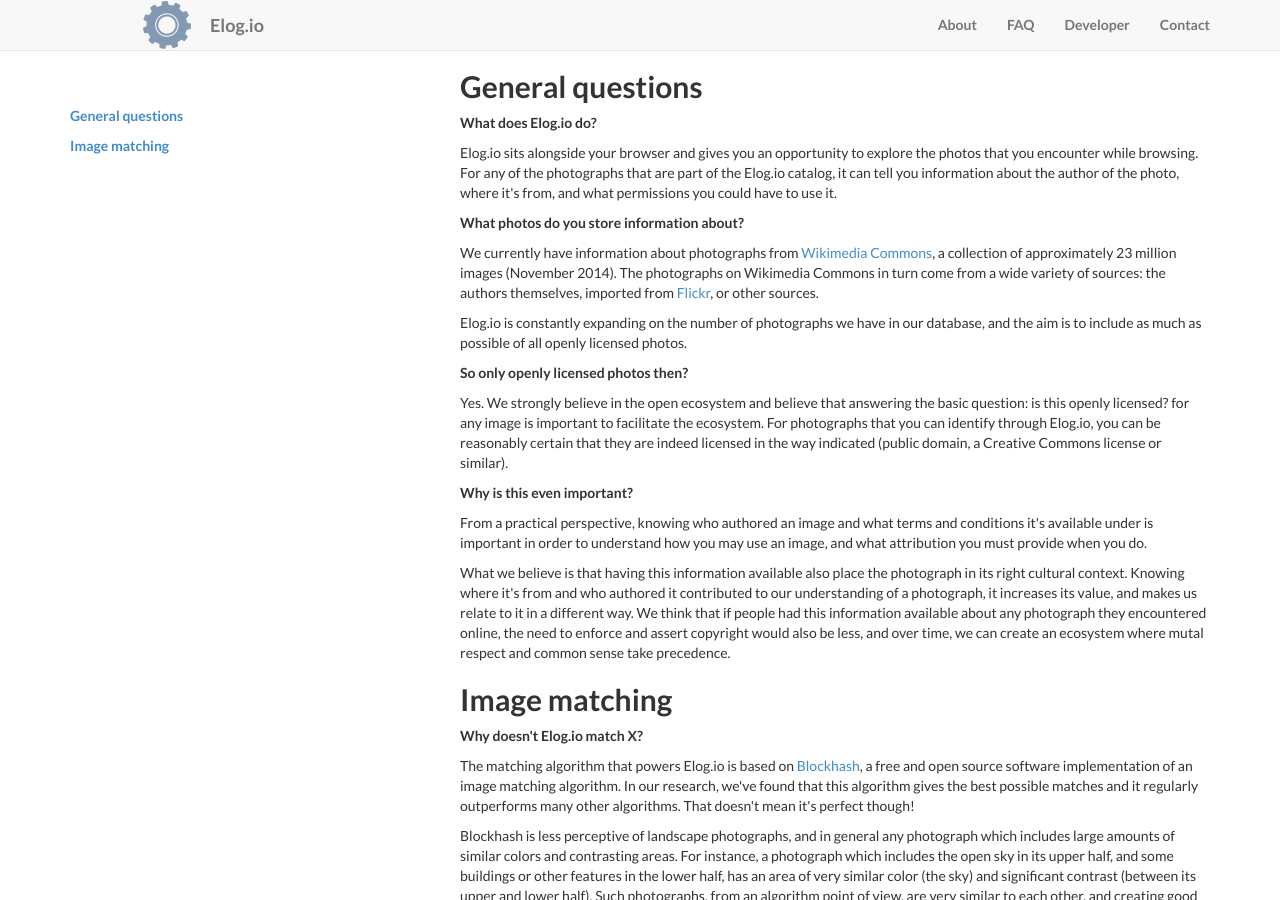
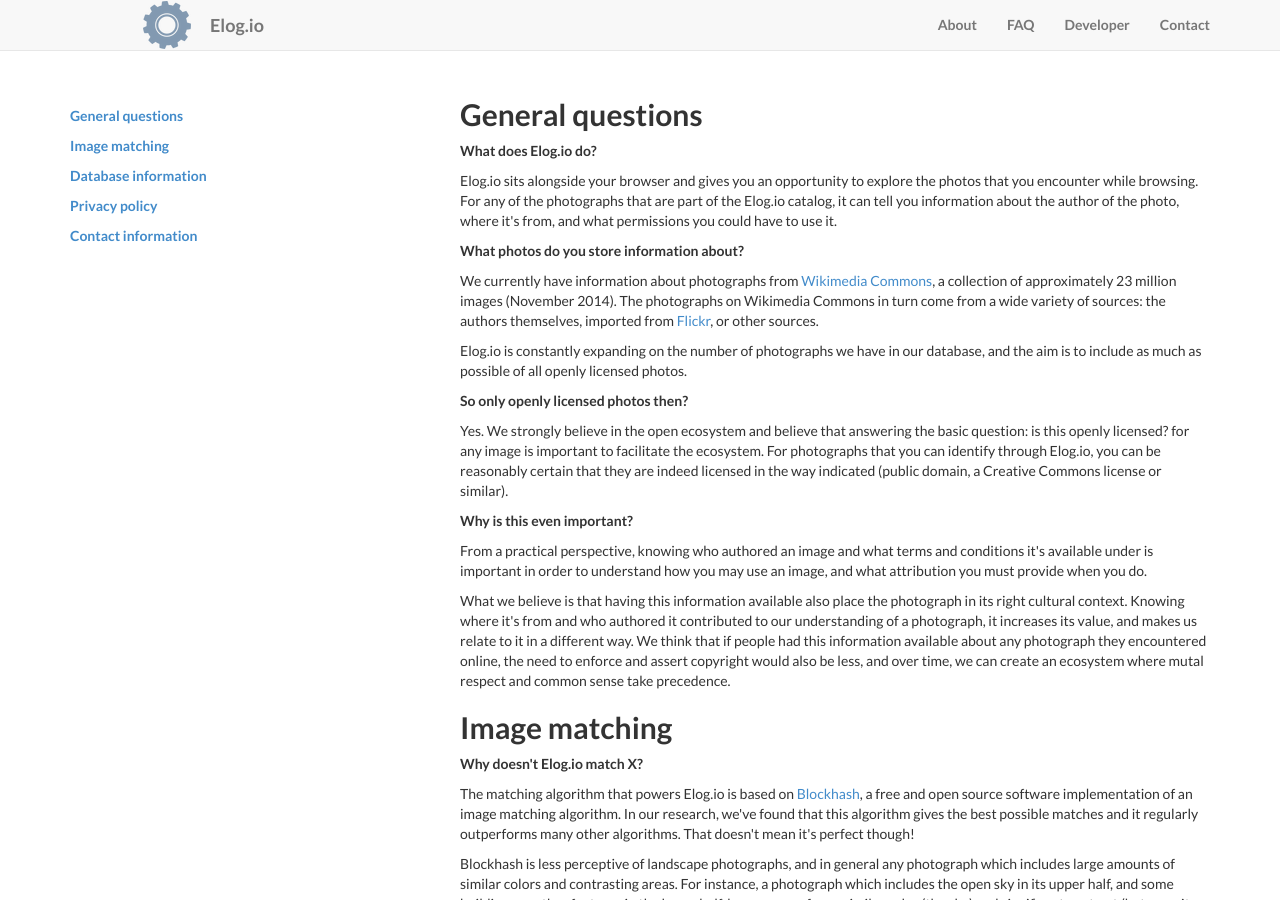
Before and after one commit to commonsmachinery/elogio, a Jekyll site: the page built from faq.html, in a window 1280 px wide and 900 px high. Built offline with Jekyll 4.4.1, drawn with Linux system fonts in a browser that asks for light colours; nearby versions of some CDN libraries; library files that are not in the unit come from our copies.

Commit message:
Updated faq template

```diff
--- a/_layouts/faq.html
+++ b/_layouts/faq.html
@@ -9,10 +9,13 @@
             <div class="col-md-2" style="padding-top: 4em">
                 <p><a href="#general">General questions</a></p>
                 <p><a href="#matching">Image matching</a></p>
+                <p><a href="#database">Database information</a></p>
+                <p><a href="#privacy">Privacy policy</a></p>
+                <p><a href="#contact">Contact information</a></p>
             </div>
             <div class="col-md-2">
             </div>
-            <div class="col-md-8">
+            <div class="col-md-8" style="padding-top: 2em">
                 {{ page.content }}
             </div>
           </div>
--- a/faq.html
+++ b/faq.html
@@ -5,7 +5,7 @@
 ---
 
 <div class="faq">
-<h2>General questions</h2>
+<a name="general"></a><h2>General questions</h2>
 <p><strong>What does Elog.io do?</strong></p>
 <p>
 Elog.io sits alongside your browser and gives you an opportunity to
@@ -56,7 +56,7 @@
  sense take precedence.
 </p>
 
-<h2>Image matching</h2>
+<a name="matching"></a><h2>Image matching</h2>
 <p><strong>Why doesn't Elog.io match X?</strong></p>
 <p>
  The matching algorithm that powers Elog.io is based on
@@ -118,7 +118,8 @@
  algorithm. You can then submit a pull request and/or create an issue with
  a reference to your fork, to allow us to pull your code to test it.
 
-<h2>Database information</h2>
-<h2>Privacy policy</h2>
+<a name="database"></a><h2>Database information</h2>
+<a name="privacy"></a><h2>Privacy policy</h2>
 
+<a name="contact"></a><h2>Contact information</h2>
 </div>
```
